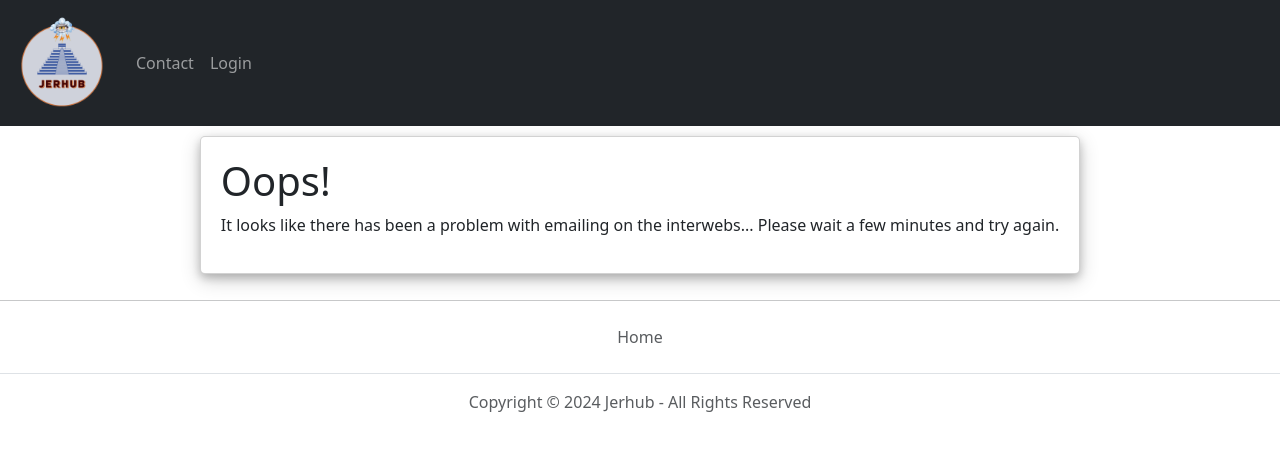
After one commit to Jerhub-com/flask-tutorial-series, a Flask app: template part_3_contact/scaffold/templates/email_problem.html in a window 1280 px wide. The commit adds this page. Shown: the top 451 px of the page. Run offline with Flask 3, Linux system fonts and the light colour scheme; the template is opened without the code that fills it, so the values that code supplies are empty; some libraries are stand-ins or nearby versions.

Commit message:
Finished part 3 Contact.

```diff
--- a/part_3_contact/scaffold/templates/base.html
+++ b/part_3_contact/scaffold/templates/base.html
@@ -21,6 +21,9 @@
             </button>
             <div class="collapse navbar-collapse" id="collapsibleNavbar">
                 <ul class="navbar-nav">
+                    <li>
+                        <a class="nav-link" href={{url_for('core.contact')}}>Contact</a>
+                    </li>
                     {% if current_user.is_authenticated %}
                         <li class="nav-item">
                             <a class="nav-link" href={{url_for('core.logout')}}>Logout</a>
--- /dev/null
+++ b/part_3_contact/scaffold/templates/email_problem.html
@@ -0,0 +1,12 @@
+{% extends 'base.html' %}
+{% block content %}
+<div class="flex-container">
+    <div class="card">
+        <h1>Oops!</h1>
+        <p>
+            It looks like there has been a problem with emailing on the
+            interwebs... Please wait a few minutes and try again.
+        </p>
+    </div>
+</div>
+{% endblock %}
```
Also changed, not shown: part_3_contact/scaffold/templates/contact_thanks.html (added, +12 -0 lines), part_3_contact/README.md.
